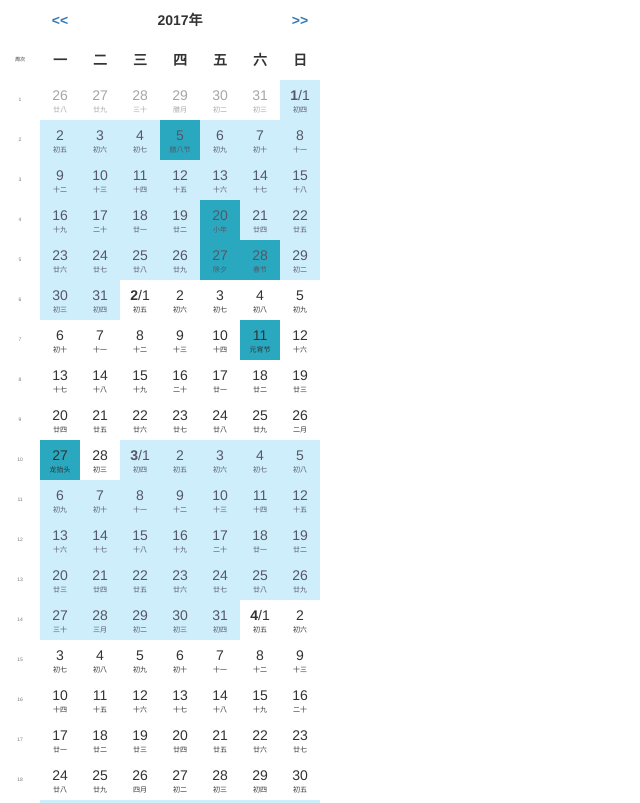
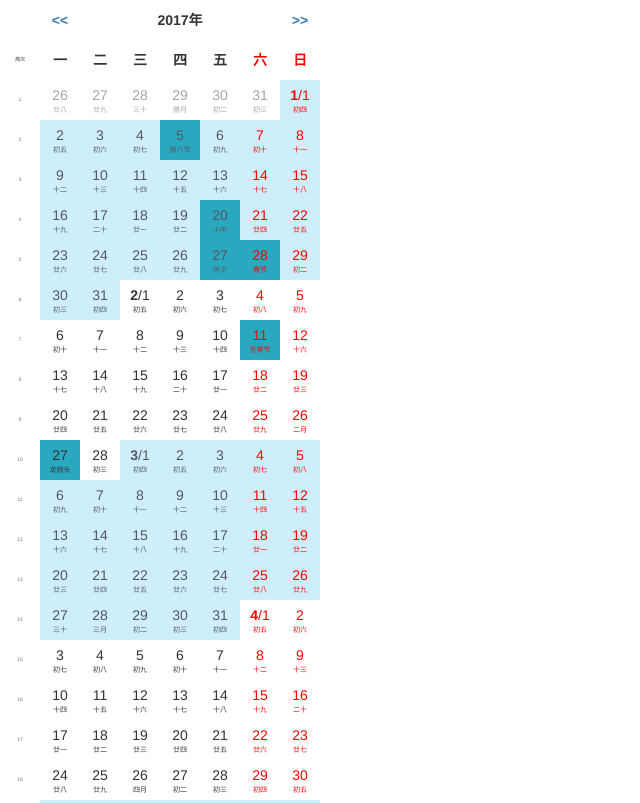
Before and after one commit to fengxxc/calendar-school, a plain HTML site: page index.html in a window 1280 px wide. Shown: the top 803 px of the page, without its empty margins (0-640 px from the left). Drawn offline with nearby package versions, Linux system fonts and the light colour scheme.

Commit message:
双休日变红

```diff
--- a/caleScho.css
+++ b/caleScho.css
@@ -102,6 +102,11 @@
 .xl .unObjYear {
 	color: #A6A6A6;
 }
+.xl .holiday {
+	/*background-color: #f9a;*/
+	/*opacity: 0.5;*/
+	color: red;
+}
 
 /* test */
 .xl .mark {
--- a/caleScho.js
+++ b/caleScho.js
@@ -16,7 +16,9 @@
 			}
 			var weekArr = ['日', '一', '二', '三', '四', '五', '六'];
 			for (var i = 0, iDay = weekStart; i < 7; i++) {
-				htmlStrArr.push('<th>'+weekArr[iDay]+'</th>');
+				var className = '';
+				(iDay == 0 || iDay == 6)? className = 'holiday' : null;
+				htmlStrArr.push('<th class="'+ className +'">'+weekArr[iDay]+'</th>');
 				(iDay+1) >= 7 ? iDay=0 : iDay+=1;
 			}
 			htmlStrArr.push('</tr></thead>');
@@ -52,9 +54,11 @@
 					// 高亮今天
 					// (iDate.getDate() == new Date().getDate() && iDate.getMonth() == new Date().getMonth())? className+=' today' : null;
 					(iDate.getDate()==new Date().getDate() && iDate.getMonth()==new Date().getMonth() && iDate.getFullYear()==new Date().getFullYear())? className+=' today' : null;
+					// 双休日变色
+					(iDate.getDay() == 6 || iDate.getDay() == 0) ? className+=' holiday' : null;
 				} else {
 					// 非当前年灰化
-					iDate.getFullYear() == initYear? null : className+=' unObjYear';
+					iDate.getFullYear() == initYear? null : className+='unObjYear';
 				}
 				// 如果这一天是这周的第一天，那就另起一行
 				if (iDate.getDay() == weekStart) {
```
